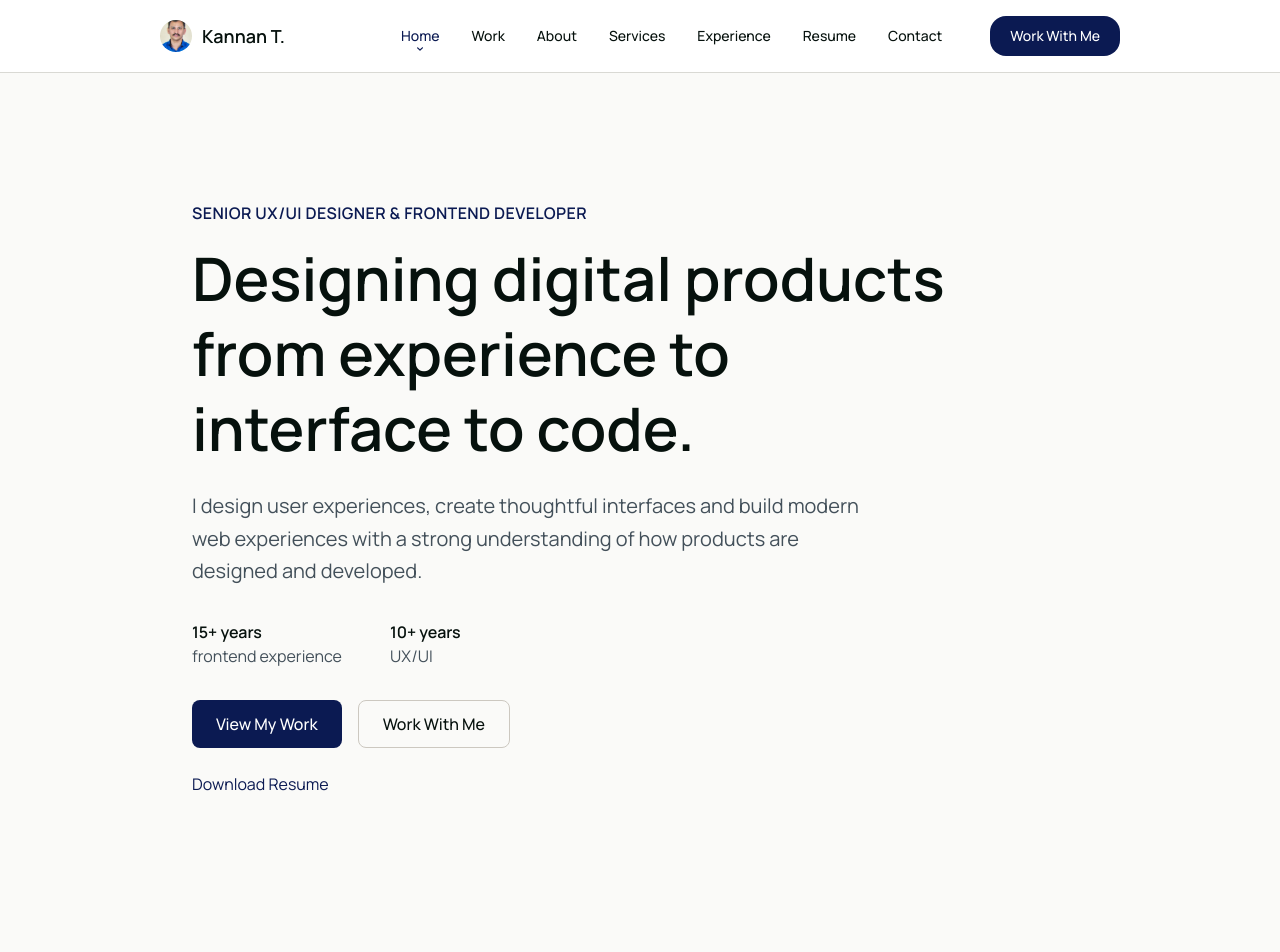
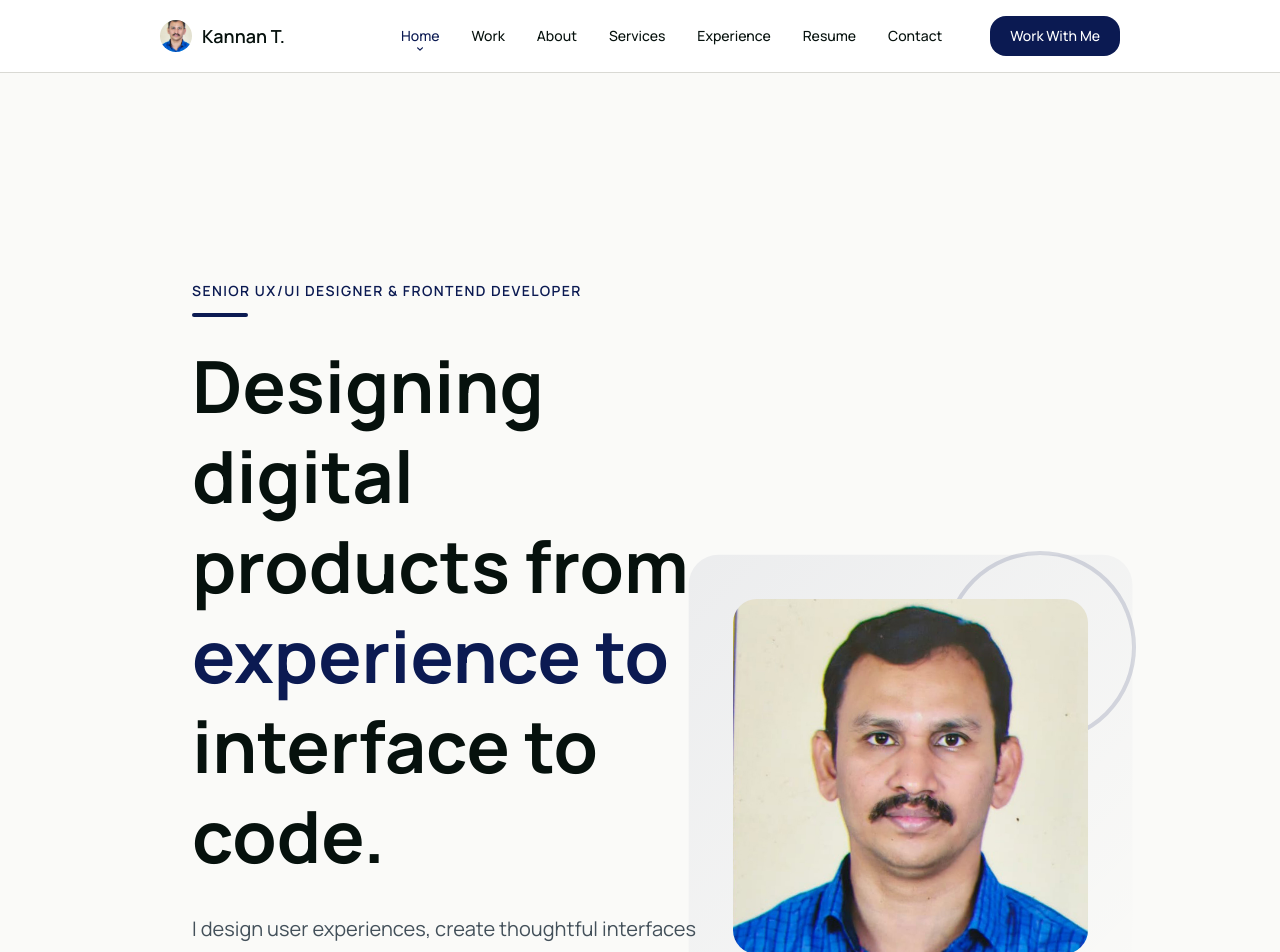
Before and after one commit to ntvkannan/kannan-portfolio, a Next.js app: page / in a window 1280 px wide. Shown: the top 952 px of the page. Built offline with nearby package versions, Linux system fonts and the light colour scheme.

Commit message:
refine: expand home hero container
Co-Authored-By: Claude Haiku 4.5 <noreply@anthropic.com>

```diff
--- a/app/components/home/HeroSection.js
+++ b/app/components/home/HeroSection.js
@@ -1,3 +1,4 @@
+import Image from "next/image";
 import NextLink from "next/link";
 import Link from "@/app/components/foundation/Link";
 import Container from "@/app/components/layout/Container";
@@ -6,32 +7,39 @@ import Section from "@/app/components/layout/Section";
 export default function HeroSection() {
   return (
     <Section variant="major">
-      <Container>
-        <div className="max-w-3xl">
+      <Container className="!max-w-7xl">
+        <div className="grid grid-cols-1 lg:grid-cols-12 gap-12 lg:gap-8 items-center py-12 lg:py-20">
+          {/* Left Column - Content (55-58%) */}
+          <div className="lg:col-span-7">
             {/* Eyebrow */}
-          <p className="text-sm sm:text-base font-semibold text-accent uppercase tracking-wide mb-4">
+            <div className="mb-6">
+              <p className="text-xs sm:text-sm font-semibold text-accent uppercase tracking-widest">
                 Senior UX/UI Designer & Frontend Developer
               </p>
+              <div className="mt-3 w-14 h-1 bg-accent rounded-full"></div>
+            </div>
 
             {/* Main Heading */}
-          <h1 className="text-4xl sm:text-5xl lg:text-6xl font-semibold text-text-primary leading-tight mb-6">
-            Designing digital products from experience to interface to code.
+            <h1 className="text-6xl sm:text-7xl font-bold text-text-primary leading-tight mb-8">
+              Designing digital products from{" "}
+              <span className="text-accent">experience to</span> interface to code.
             </h1>
 
             {/* Supporting Copy */}
-          <p className="text-lg sm:text-xl text-text-body leading-relaxed mb-8 max-w-2xl">
+            <p className="text-lg sm:text-xl text-text-body leading-relaxed mb-10 max-w-xl">
               I design user experiences, create thoughtful interfaces and build modern web experiences with a strong understanding of how products are designed and developed.
             </p>
 
-          {/* Credibility */}
-          <div className="flex flex-col sm:flex-row gap-6 sm:gap-12 mb-8 text-sm sm:text-base">
+            {/* Experience Stats - Compact */}
+            <div className="mb-10 flex flex-col sm:flex-row gap-8">
               <div>
-              <p className="font-semibold text-text-primary">15+ years</p>
-              <p className="text-text-body">frontend experience</p>
+                <p className="text-2xl font-bold text-text-primary">15+</p>
+                <p className="text-sm text-text-body">years frontend</p>
               </div>
-            <div>
-              <p className="font-semibold text-text-primary">10+ years</p>
-              <p className="text-text-body">UX/UI</p>
+              <div className="hidden sm:block w-px bg-border-strong"></div>
+              <div className="sm:pl-8">
+                <p className="text-2xl font-bold text-text-primary">10+</p>
+                <p className="text-sm text-text-body">years UX/UI</p>
               </div>
             </div>
 
@@ -39,23 +47,52 @@ export default function HeroSection() {
             <div className="flex flex-col sm:flex-row gap-4 mb-6">
               <NextLink
                 href="/work"
-              className="inline-flex items-center justify-center rounded-button h-11 sm:h-12 px-5 sm:px-6 bg-accent text-white font-medium text-sm sm:text-base hover:bg-accent-hover focus-visible:outline-2 focus-visible:outline-offset-2 focus-visible:outline-accent transition-colors duration-200"
+                className="inline-flex items-center justify-center rounded-button h-12 px-8 bg-primary text-white font-semibold text-base hover:bg-accent-hover focus-visible:outline-2 focus-visible:outline-offset-2 focus-visible:outline-accent transition-colors duration-200"
               >
                 View My Work
               </NextLink>
               <NextLink
                 href="/contact"
-              className="inline-flex items-center justify-center rounded-button h-11 sm:h-12 px-5 sm:px-6 bg-transparent border border-border-strong text-text-primary font-medium text-sm sm:text-base hover:bg-surface-secondary focus-visible:outline-2 focus-visible:outline-offset-2 focus-visible:outline-accent transition-colors duration-200"
+                className="inline-flex items-center justify-center rounded-button h-12 px-8 bg-transparent border-2 border-text-primary text-text-primary font-semibold text-base hover:bg-surface-secondary focus-visible:outline-2 focus-visible:outline-offset-2 focus-visible:outline-accent transition-colors duration-200"
               >
                 Work With Me
               </NextLink>
             </div>
 
             {/* Supporting Link */}
-          <div>
-            <Link href="/resume.pdf" color="accent">
+            <Link href="/resume.pdf" color="accent" className="text-sm font-semibold">
               Download Resume
             </Link>
+          </div>
+
+          {/* Right Column - Profile Image (42-45%) */}
+          <div className="lg:col-span-5 flex justify-center lg:justify-end">
+            <div className="relative w-full max-w-sm">
+              {/* Subtle pale-blue background */}
+              <div className="absolute inset-0 rounded-3xl bg-gradient-to-br from-accent/6 to-transparent -z-20 transform scale-125"></div>
+
+              {/* Single curved arc decoration */}
+              <div className="absolute -top-12 -right-12 w-48 h-48 border-4 border-accent opacity-15 rounded-full -z-10"></div>
+
+              {/* Very subtle dot pattern */}
+              <div className="absolute inset-0 rounded-3xl opacity-20 -z-10" style={{
+                backgroundImage: 'radial-gradient(circle, var(--color-accent) 0.5px, transparent 0.5px)',
+                backgroundSize: '32px 32px',
+                backgroundPosition: '0 0'
+              }}></div>
+
+              {/* Profile Image */}
+              <div className="relative overflow-hidden rounded-3xl aspect-square">
+                <Image
+                  src="/images/Kannan.jpg"
+                  alt="Kannan Thangavel"
+                  fill
+                  className="object-cover object-top"
+                  priority
+                  sizes="(max-width: 768px) 100vw, (max-width: 1024px) 60vw, 40vw"
+                />
+              </div>
+            </div>
           </div>
         </div>
       </Container>
```
Lines whose indentation alone changed are shown as unchanged.
